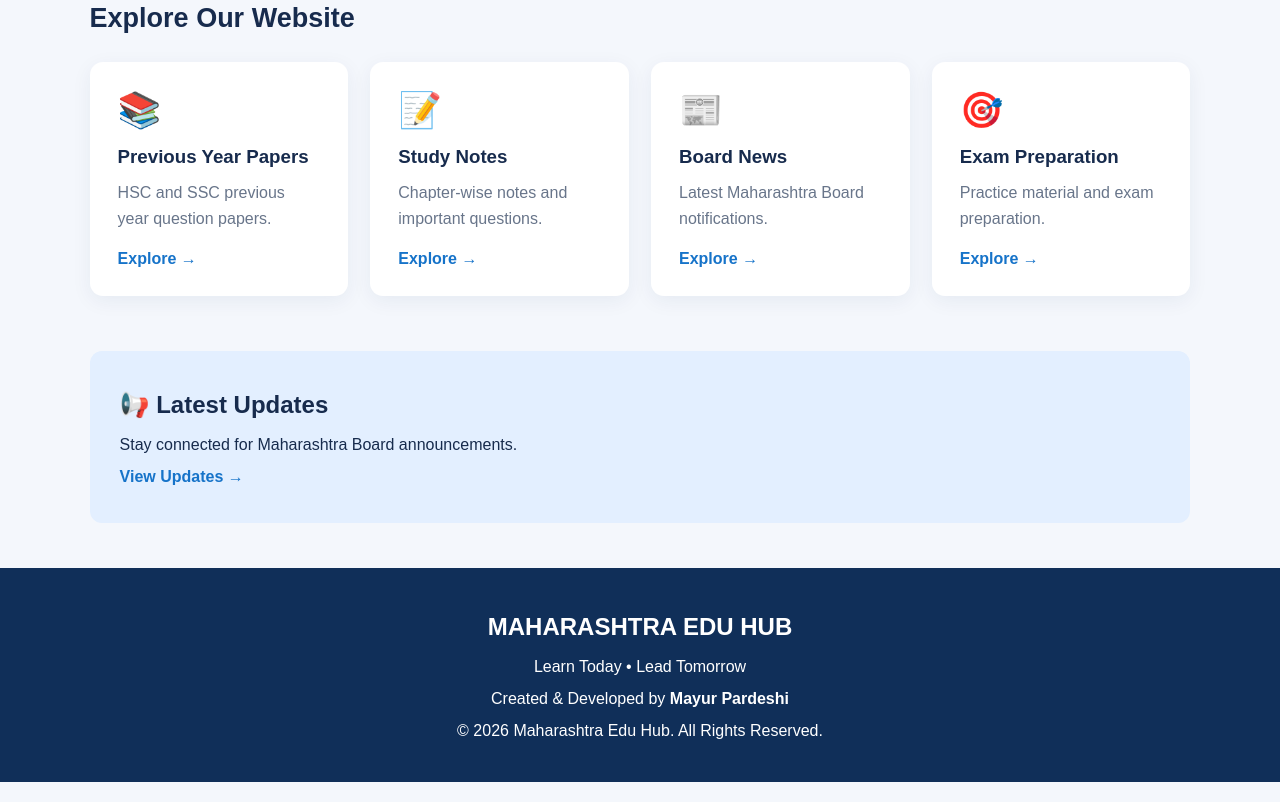
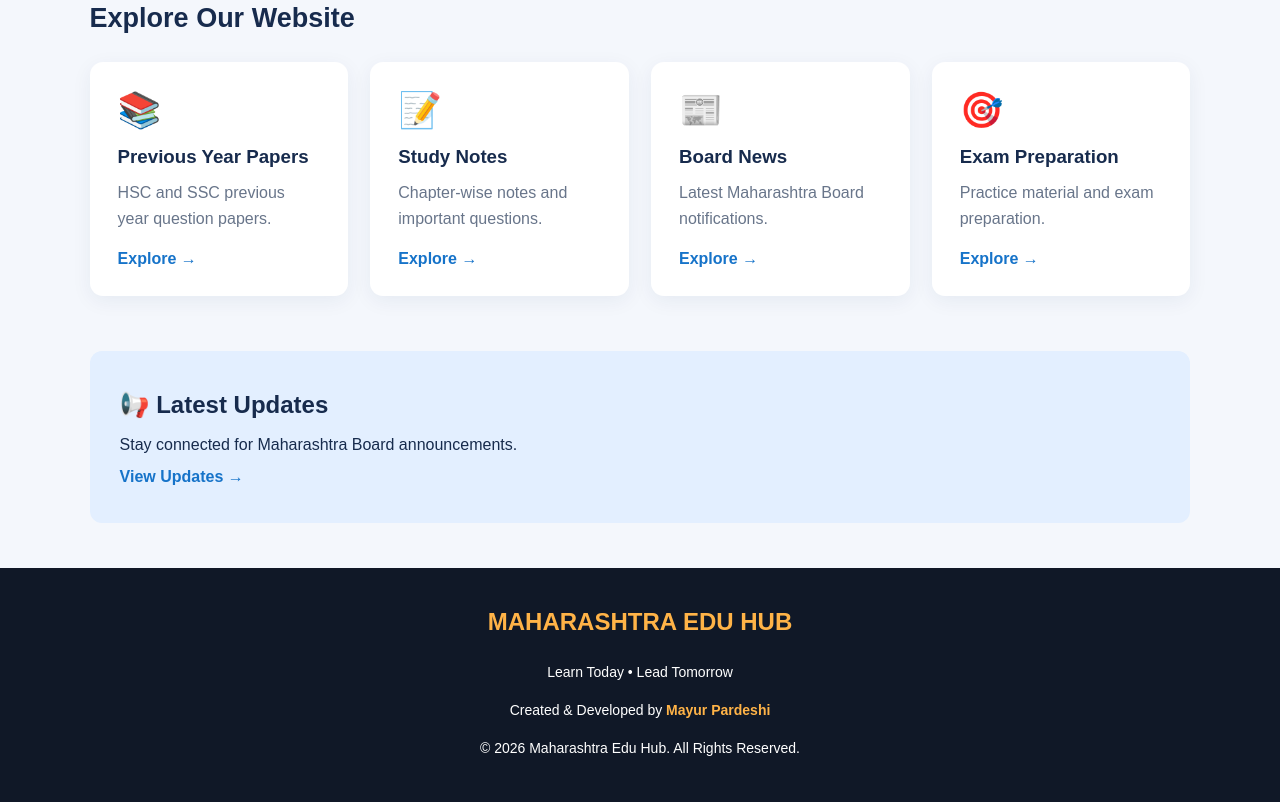
Before and after one commit to mayurpardeshi88991-ux/Maharashtra-Edu-Hub, a plain HTML site: page index.html in a window 1280 px wide. Shown: the part 656-1458 px from the top of the page. Drawn offline with Linux system fonts and the light colour scheme.

Commit message:
Update style.css

```diff
--- a/css/style.css
+++ b/css/style.css
@@ -279,3 +279,24 @@ footer {
         width: 100%;
     }
 }
+.site-footer {
+    background: #101827;
+    color: #ffffff;
+    text-align: center;
+    padding: 30px 15px;
+    margin-top: 40px;
+}
+
+.site-footer h2 {
+    color: #ffb347;
+    margin-bottom: 12px;
+}
+
+.site-footer p {
+    margin: 10px 0;
+    font-size: 14px;
+}
+
+.site-footer strong {
+    color: #ffb347;
+}
```
